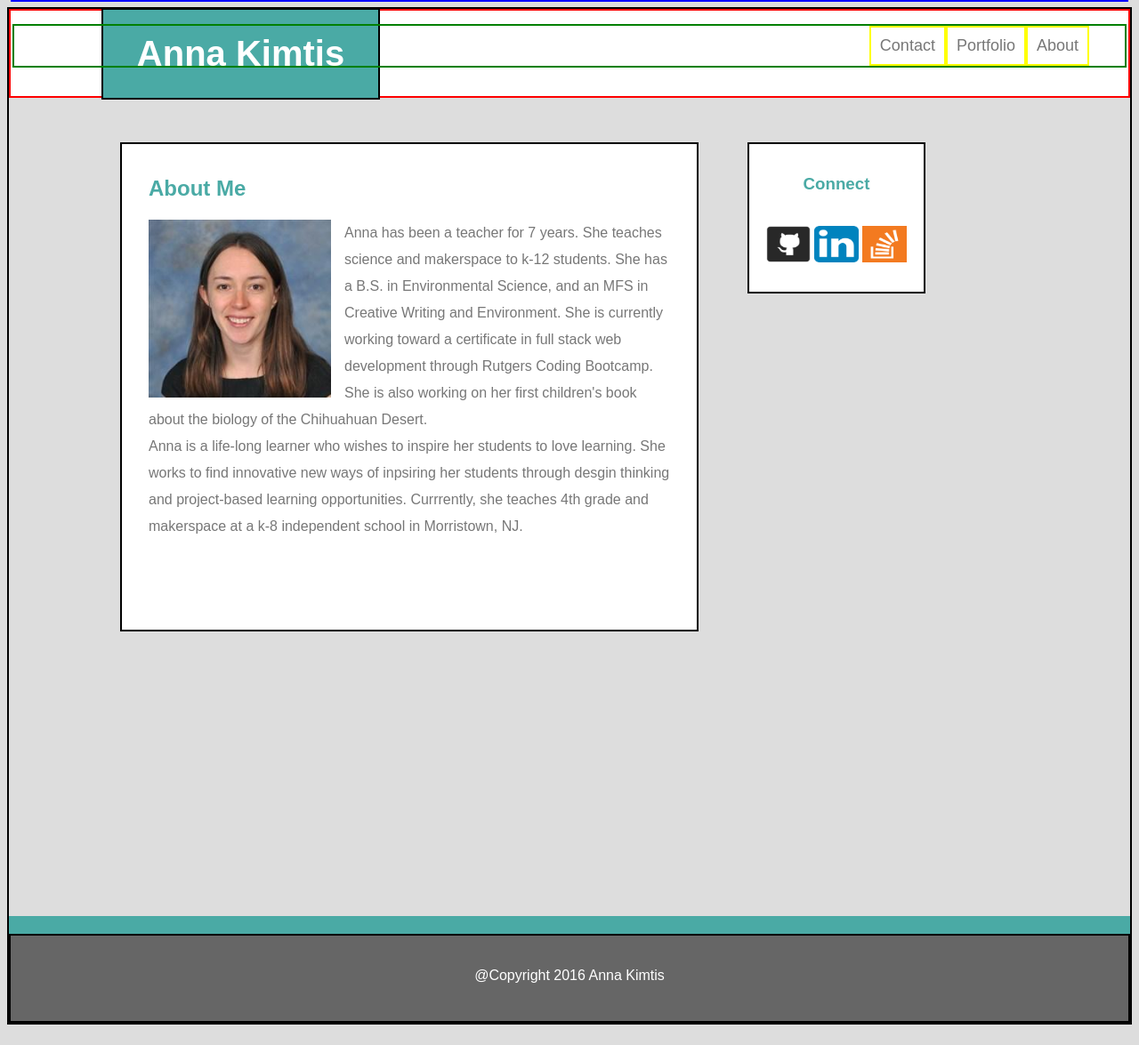
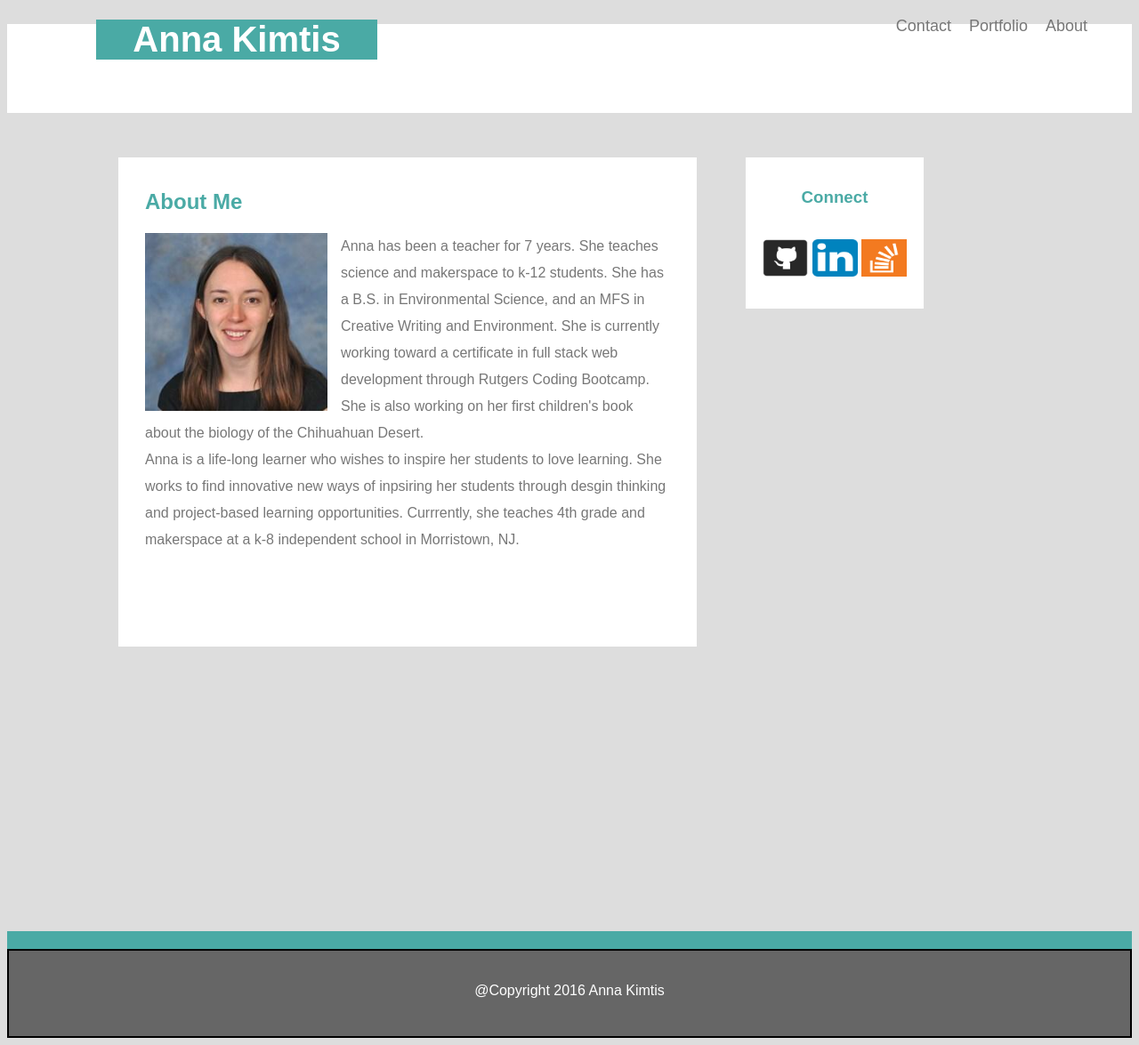
Before and after one commit to akimtis/Basic-Portfolio, a PHP site: page /index.php in a window 1280 px wide. Shown: the whole page at 89% size. Run offline with PHP 8.4, Linux system fonts and the light colour scheme.

Commit message:
updated css

```diff
--- a/assets/css/style.css
+++ b/assets/css/style.css
@@ -5,21 +5,18 @@
 body {
 	background: #dddddd;
 	color: #777777;
-	border: 2px solid black;
 	font-family: Arial, Helvetica, sans-serif;
 	height: 100%;
 }
 
 header {
 	background: #ffffff;
-	border: 2px solid red;
 	height: 100px;
 	margin:0 auto;
 }
 
 #name {
 	background: #4aaaa5;
-	border: 2px solid black;
 	width: 25%;
 	margin-left: 100px;
 	color: #ffffff;
@@ -30,7 +27,6 @@
 }
 
 #nav {
-	border: 2px solid blue;
 	color: #ffffff;
 	text-align: center;
 	font-size: 18px;
@@ -46,7 +42,6 @@
     margin: 0;
     padding: 0;
     overflow: hidden;
-    border: 2px solid green;
     width: 100%;
     position: relative;
     bottom: 40px;
@@ -62,7 +57,6 @@
     text-align: center;
     padding: 10px 10px;
     text-decoration: none;
-    border: 2px solid yellow;
     position: relative;
     right: 40px;
 }
@@ -70,7 +64,6 @@
 #about-me{
 	background: #ffffff;
 	color: #4aaaa5;
-	border: 2px solid black;
 	width: 650px;
 	margin: 50px 50px 50px 125px;
 	padding: 15px 30px 30px 30px;
@@ -94,7 +87,6 @@
 	clear:both;
 	background: #ffffff;
 	color: #4aaaa5;
-	border: 2px solid black;
 	float: left;
 	margin: 50px 50px 50px 50px;
 	text-align: center;
@@ -114,7 +106,6 @@
 #contact {
 	background: #ffffff;
 	color: #4aaaa5;
-	border: 2px solid black;
 	width: 55%;
 	margin: 50px 50px 50px 125px;
 	padding: 15px 30px 30px 30px;
@@ -145,7 +136,6 @@
 	clear:both;
 	background: #ffffff;
 	color: #grey;
-	border: 2px solid green;
 	float: left;
 	margin: 50px 50px 50px 100px;
 	text-align: center;
```
